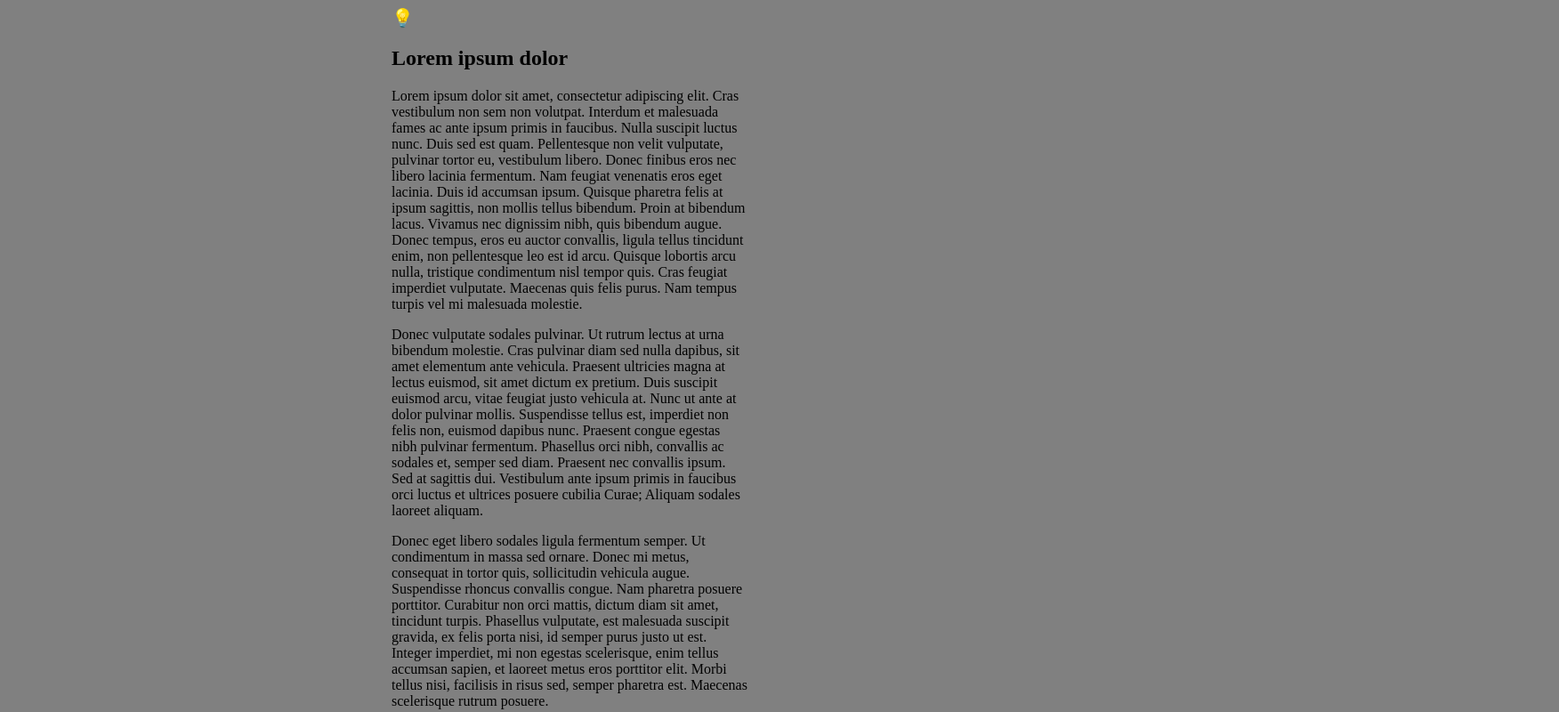
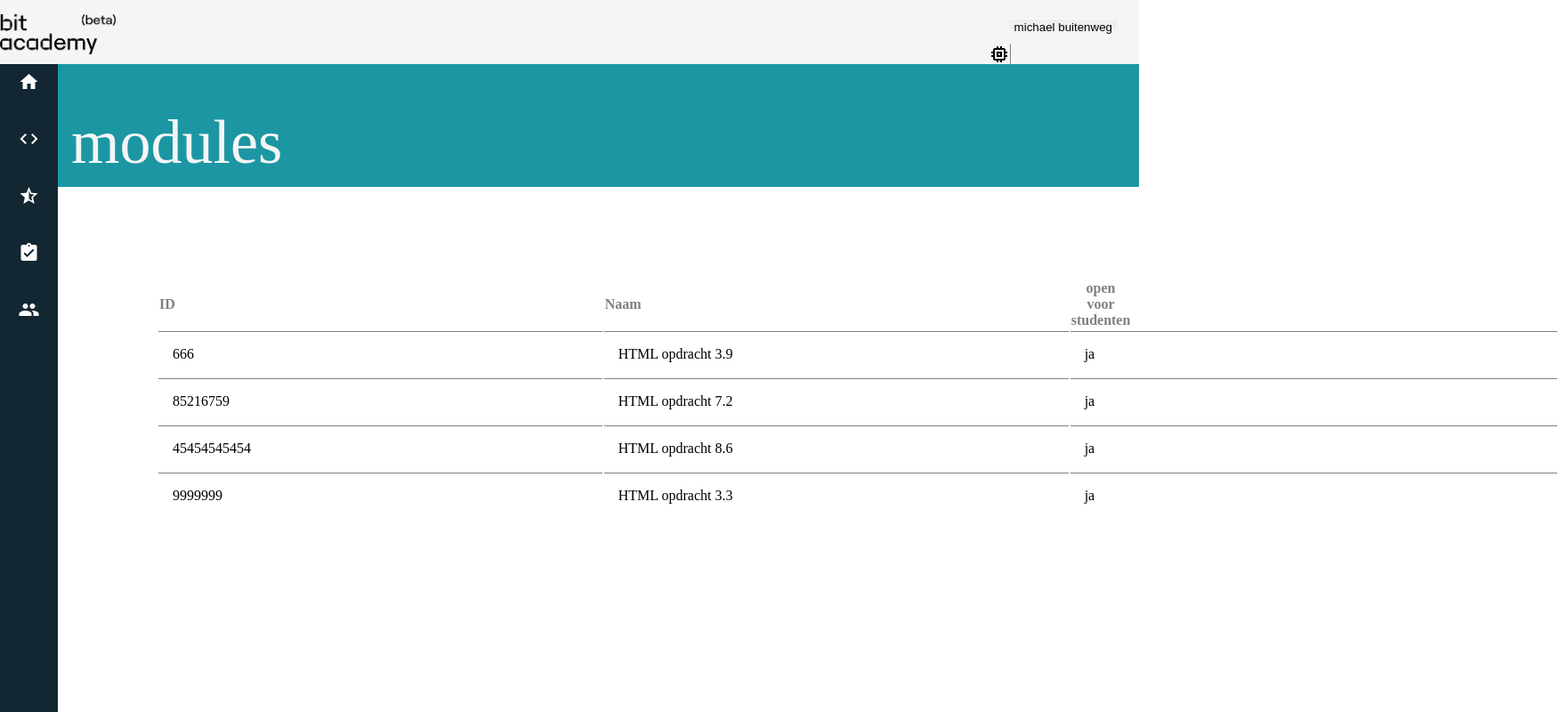
Before and after one commit to india-whiskey/Gehacked-af5acf2a, a plain HTML site: page index.html in a window 1280 px wide. Shown: the top 800 px of the page at 89% size, 1752 px wide, since content can reach past the window. Drawn offline with Linux system fonts and the light colour scheme.

Commit message:
Uitwerking van de exercise

```diff
--- a/index.html
+++ b/index.html
@@ -1,35 +1,67 @@
 <!DOCTYPE html>
-<!-- saved from url=(0101)https://prod-jarvis-public.s3-eu-west-1.amazonaws.com/b6593868-0c2a-11ea-ab6c-cec41367f4e7/index.html -->
-<html lang="en"><head><meta http-equiv="Content-Type" content="text/html; charset=UTF-8">
+<html>
+  <head>
+    <title>jarvis - Bit Academy</title>
+    <link  rel="stylesheet" type="text/css" href="style.css" />
+    <link href="https://fonts.googleapis.com/icon?family=Material+Icons" rel="stylesheet"/>
+  </head>
+  <body>
 
-    <meta name="viewport" content="width=device-width, user-scalable=no, initial-scale=1.0, maximum-scale=1.0, minimum-scale=1.0">
-    <meta http-equiv="X-UA-Compatible" content="ie=edge">
-    <title>Lot's of text</title>
-    <link rel="stylesheet" type="text/css" href="./Lot&#39;s of text_files/style.css">
-</head>
-<body style="display: flex; justify-content: center;background: gray;">
-	<div class="content" style="width: 400px;">
-		<div class="tooltip">
-		<div class="icon" style="font-size: 20px;">💡</div>
-		<h2>Lorem ipsum dolor</h2>
-		<p>Lorem ipsum dolor sit amet, consectetur adipiscing elit. Cras vestibulum non sem non volutpat. Interdum et malesuada fames ac ante ipsum primis in faucibus. Nulla suscipit luctus nunc. Duis sed est quam. Pellentesque non velit vulputate, pulvinar tortor eu, vestibulum libero. Donec finibus eros nec libero lacinia fermentum. Nam feugiat venenatis eros eget lacinia. Duis id accumsan ipsum. Quisque pharetra felis at ipsum sagittis, non mollis tellus bibendum. Proin at bibendum lacus. Vivamus nec dignissim nibh, quis bibendum augue. Donec tempus, eros eu auctor convallis, ligula tellus tincidunt enim, non pellentesque leo est id arcu. Quisque lobortis arcu nulla, tristique condimentum nisl tempor quis. Cras feugiat imperdiet vulputate. Maecenas quis felis purus. Nam tempus turpis vel mi malesuada molestie.</p>
+    <div class="header" id="header">
+      <img src="bit.png" height="45" width="130">
+      <div id="topright">
+        <i id="creditcounter" class="material-icons">memory</i>
+      </div>
+    </div>
 
-	<p>Donec vulputate sodales pulvinar. Ut rutrum lectus at urna bibendum molestie. Cras pulvinar diam sed nulla dapibus, sit amet elementum ante vehicula. Praesent ultricies magna at lectus euismod, sit amet dictum ex pretium. Duis suscipit euismod arcu, vitae feugiat justo vehicula at. Nunc ut ante at dolor pulvinar mollis. Suspendisse tellus est, imperdiet non felis non, euismod dapibus nunc. Praesent congue egestas nibh pulvinar fermentum. Phasellus orci nibh, convallis ac sodales et, semper sed diam. Praesent nec convallis ipsum. Sed at sagittis dui. Vestibulum ante ipsum primis in faucibus orci luctus et ultrices posuere cubilia Curae; Aliquam sodales laoreet aliquam.</p>
+    <div class="dropdown">
+      <button class="dropbtn">michael buitenweg</button>
+      <div class="dropdown-content">
+        <a href="#"><i class="material-icons">settings</i>opdracht</a>
+        <a href="#"><i class="material-icons">description</i>changelog</a>
+        <a href="#"><i class="material-icons">exit_to_app</i>uitloggen</a>
+      </div>
+    </div>
 
-	<p>Donec eget libero sodales ligula fermentum semper. Ut condimentum in massa sed ornare. Donec mi metus, consequat in tortor quis, sollicitudin vehicula augue. Suspendisse rhoncus convallis congue. Nam pharetra posuere porttitor. Curabitur non orci mattis, dictum diam sit amet, tincidunt turpis. Phasellus vulputate, est malesuada suscipit gravida, ex felis porta nisi, id semper purus justo ut est. Integer imperdiet, mi non egestas scelerisque, enim tellus accumsan sapien, et laoreet metus eros porttitor elit. Morbi tellus nisi, facilisis in risus sed, semper pharetra est. Maecenas scelerisque rutrum posuere.</p>
+  <div class="header" id="sidebar">
+      <i id="home"  class="material-icons">home</i>
+      <i id="code"  class="material-icons">code</i>
+      <i id="star"  class="material-icons">star_half</i>
+      <i id="check" class="material-icons">assignment_turned_in</i>
+      <i id="people"class="material-icons">people</i>
+    </div>
 
-	<p>Sed ex dolor, luctus sed ultricies eu, placerat sit amet nisl. Sed sit amet arcu risus. Donec nec metus eget tellus congue porta a ac leo. Nam pellentesque pulvinar nibh, ac convallis tellus laoreet at. Donec condimentum aliquam augue ut bibendum. Sed sit amet libero facilisis lectus faucibus suscipit. Donec vitae convallis diam. Mauris aliquam lectus at efficitur pretium. Cras fermentum egestas nisi in posuere. Etiam dapibus ipsum diam, at fringilla eros tincidunt vestibulum. Quisque pulvinar egestas lacinia.</p>
+    <div class="header" id="bluebar">
+      <p id="textbluebar">modules</p>
+    </div>
 
-	<p>Morbi elit justo, pellentesque nec risus ac, malesuada gravida turpis. Nullam tortor massa, finibus quis feugiat in, vehicula et ipsum. Suspendisse feugiat, quam nec sollicitudin blandit, neque est varius est, ut lacinia sem nulla id nibh. Maecenas quis gravida mi. Pellentesque pretium aliquet finibus. In finibus gravida enim. Cras consectetur sodales blandit. Nullam erat enim, maximus id nulla cursus, ultrices vestibulum elit. Vivamus fringilla, orci nec tempus euismod, est magna faucibus ex, ac facilisis neque ante ut ipsum. Praesent nec enim turpis. Suspendisse eget velit quis mi cursus posuere eget nec libero. Pellentesque sit amet risus lectus. Suspendisse vel molestie neque. Maecenas efficitur venenatis blandit.</p>
-
-	<p>Nunc fringilla erat sit amet elit tempor, vitae tincidunt orci lacinia. Morbi gravida nec arcu et dictum. Ut laoreet nulla commodo ipsum scelerisque placerat. Sed vestibulum convallis massa non tincidunt. Nunc sagittis sed urna eget consequat. Aliquam erat volutpat. Integer sed mauris ornare, volutpat nisl eu, sollicitudin nibh. Sed dignissim leo vel magna malesuada, sed vulputate mauris facilisis.</p>
-
-	<div class="tooltip">
-		<div class="icon" style="font-size: 20px;">💡</div>
-		<div class="tooltip-content">
-			Lorem Ipsum is slechts een proeftekst uit het drukkerij- en zetterijwezen. Lorem Ipsum is de standaard proeftekst in deze bedrijfstak sinds de 16e eeuw, toen een onbekende drukker een zethaak met letters nam en ze door elkaar husselde om een font-catalogus te maken.
-		</div>
-	</div>
-	</div>
-
-</body></html>
+    <table>
+      <tr>
+        <th class="table">ID</th>
+        <th class="table">Naam</th>
+        <th class="table">open voor studenten</th>
+      </tr>
+      <tr>
+        <td>666</td>
+        <td>HTML opdracht 3.9</td>
+        <td>ja</td>
+      </tr>
+      <tr>
+        <td>85216759</td>
+        <td>HTML opdracht 7.2</td>
+        <td>ja</td>
+      </tr>
+      <tr>
+        <td>45454545454</td>
+        <td>HTML opdracht 8.6</td>
+        <td>ja</td>
+      </tr>
+      <tr>
+        <td>9999999</td>
+        <td>HTML opdracht 3.3</td>
+        <td>ja</td>
+      </tr>
+      <tr>
+    </table>
+  </body>
+</html>
--- a/style.css
+++ b/style.css
@@ -0,0 +1,144 @@
+body {
+  margin: 0;
+}
+div#header {
+  background-color: grey;
+  padding-left: 0;
+  padding-top: 1em;
+  padding-bottom: 1em;
+  overflow: hidden;
+  text-decoration: none;
+  float: left;
+  margin: 0;
+  height: 40px;
+  width: 100%;
+  z-index: 4;
+  background: #f5f5f5;
+}
+div#sidebar {
+  height: 100%;
+  width: 65px;
+  position: fixed;
+  z-index: -1;
+  background-color: #132732;
+  color: #f5f5f5;
+
+}
+div#bluebar {
+  width: 100%;
+  height: 20%;
+  position: absolute;
+  z-index: -2;
+  background-color: blue;
+  top: 3.1em;
+  color: #f5f5f5;
+  background-color: #1c96a3;
+}
+p#textbluebar {
+  padding-left: 80px;
+  font-size: 70px;
+}
+table {
+  position: relative;
+  left: 11em;
+  top: 15em;
+}
+.table {
+  padding-right: 30em;
+}
+td {
+  border-top: solid grey 0.8px;
+  padding: 1em;
+}
+th {
+  color: grey;
+}
+div#topright {
+  display: flex;
+  justify-content: flex-end;
+  margin-top: -1em;
+}
+#creditcounter {
+  display: flex;
+  margin-right: 6em;
+  border-right: solid grey 0.5px;
+}
+span {
+  margin-right: 1em;
+}
+#home {
+  display: flex;
+  position: relative;
+  top: 10%;
+  justify-content: center;
+  z-index: 1;
+  color: white;
+}
+#code {
+  display: flex;
+  position: relative;
+  top: 15%;
+  justify-content: center;
+  z-index: 1;
+  color: white;
+}
+
+#star {
+  display: flex;
+  position: relative;
+  top: 20%;
+  justify-content: center;
+  z-index: 1;
+  color: white;
+}
+#check {
+  display: flex;
+  position: relative;
+  top: 25%;
+  justify-content: center;
+  z-index: 1;
+  color: white;
+}
+#people {
+  display: flex;
+  position: relative;
+  top: 30%;
+  justify-content: center;
+  z-index: 1;
+  color: white;
+}
+.dropbtn {
+  position: relative;
+  border: 1em;
+  cursor: pointer;
+  height: 10px;
+}
+
+.dropdown {
+  position: absolute;
+  display: inline-block;
+  top: 1.3em;
+  right: 1.5em;
+  height: 35px;
+}
+
+.dropdown-content {
+  display: none;
+  position: absolute;
+  top: 2em;
+  background-color: #f9f9f9;
+  min-width: 160px;
+  z-index: 9;
+}
+
+.dropdown-content a {
+  position: relative;
+  color: black;
+  margin: 1em;
+  z-index: 9;
+  text-decoration: none;
+  display: block;
+}
+.dropdown:hover .dropdown-content {
+  display: block;
+}
```
Also changed, not shown: Lot's of text.html (deleted, +0 -33 lines), bit.png (added).
